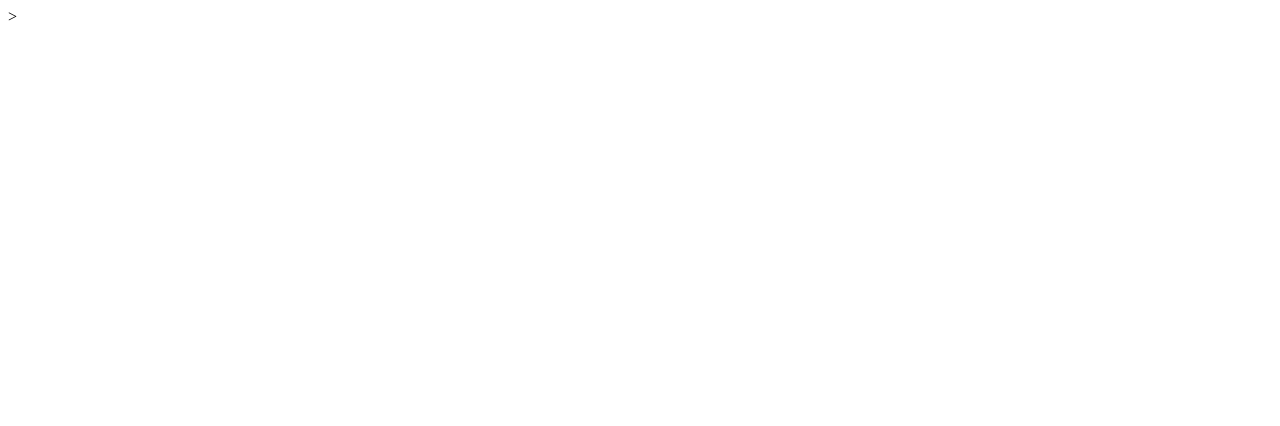
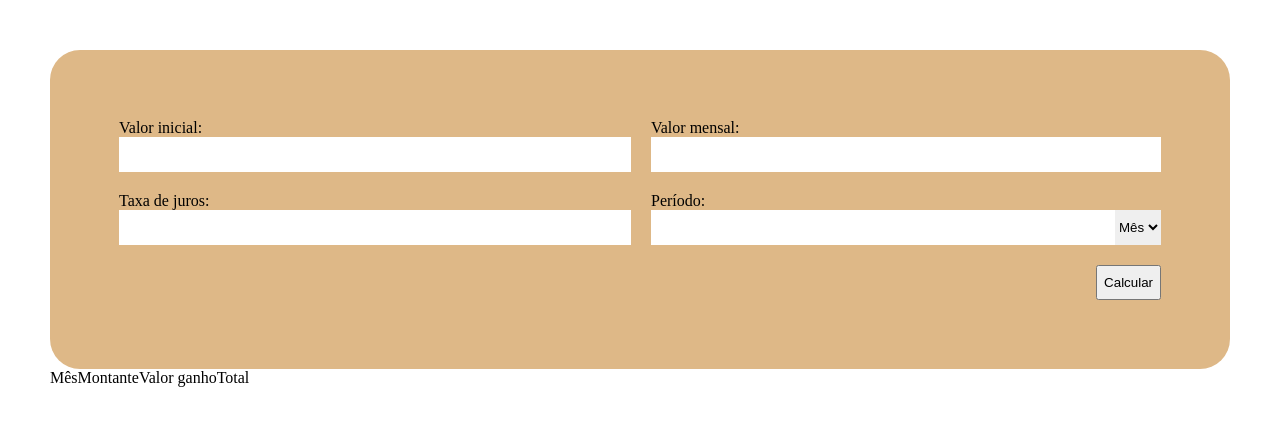
Before and after one commit to IgoruGomes/Projeto_Senac, a plain HTML site: page Projeto_JurosCompostos/index.html in a window 1280 px wide. Drawn offline with Linux system fonts and the light colour scheme.

Commit message:
(IgorG) Criação do design de navegação

```diff
--- a/Projeto_JurosCompostos/index.html
+++ b/Projeto_JurosCompostos/index.html
@@ -8,11 +8,54 @@
 <head>
     <meta charset="UTF-8">
     <meta name="viewport" content="width=device-width, initial-scale=1.0">
-    <title>Document</title>
+    <title>Juros Compostos</title>
+    <link rel="stylesheet" href="style.css">
 </head>
 <body>
     <header>
-        <!-- Aqui é um cabeçalho-->>
+        <!-- Aqui é um cabeçalho-->
     </header>
+    <main>
+        <!-- Aqui fica o conteúdo principal -->
+        <section class="container-valores">
+            <div class="grid-valores">
+                <div class="valores-conteudo">
+                    <label>Valor inicial:</label>
+                    <input type="number" id="inicial">
+                </div>
+                <div class="valores-conteudo">
+                    <label>Valor mensal:</h2>
+                    <input type="number" id="mensal">
+                </div>
+                <div class="valores-conteudo">
+                    <label>Taxa de juros:</label>
+                    <input type="number" id="taxa">
+                </div>
+                <div class="valores-conteudo">
+                    <label>Período:</label>
+                    <div class="mesano">
+                        <input type="number" id="periodo">
+                        <select>
+                            <option value="1" id="mes">Mês</option>
+                            <option value="2" id="ano">Ano</option>
+                        </select>
+                    </div>
+                </div>
+            </div>
+            <div class="botao">
+                <button onclick="calcular()">Calcular</button>
+            </div>
+        </section>
+        <!-- Display dos cálculos-->
+        <section>
+            <table>
+                <tr>Mês</tr>
+                <tr>Montante</tr>
+                <tr>Valor ganho</tr>
+                <tr>Total</tr>
+            </table>
+        </section>
+    </main>
+    <script src="script.js"></script>
 </body>
 </html>
--- /dev/null
+++ b/Projeto_JurosCompostos/script.js
@@ -0,0 +1,3 @@
+function calcular() {
+
+}
--- /dev/null
+++ b/Projeto_JurosCompostos/style.css
@@ -0,0 +1,58 @@
+* {
+    box-sizing: border-box;
+}
+
+body {
+    margin: 0;
+    padding: 0;
+}
+
+main {
+    margin: 50px;
+}
+
+.container-valores {
+    background-color: burlywood;
+    padding: 5%;
+    width: 100%;
+    border-radius: 30px;
+}
+
+.grid-valores {
+    display: grid;
+    grid-template-columns: auto auto;
+}
+
+.valores-conteudo {
+    margin: 10px;
+}
+
+input {
+    width: 100%;
+    border: none;
+    /* border-radius: 5px; */
+    height: 35px;
+}
+
+input:focus {
+    outline: none;
+}
+
+select {
+    border: none;
+}
+
+select:focus {
+    outline: none;
+}
+
+.mesano {
+    display: flex;
+}
+
+.botao {
+    display: flex;
+    justify-content: end;
+    margin: 10px;
+    height: 35px;
+}
```
